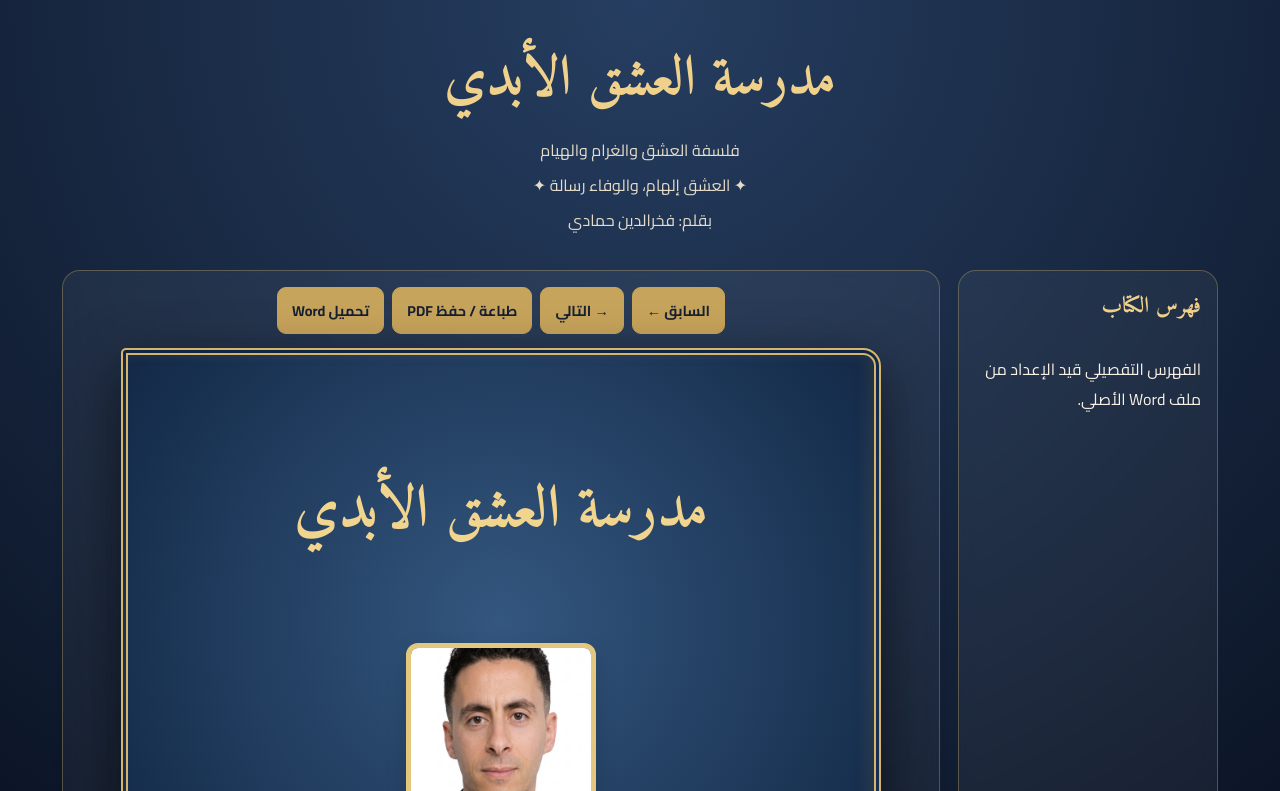
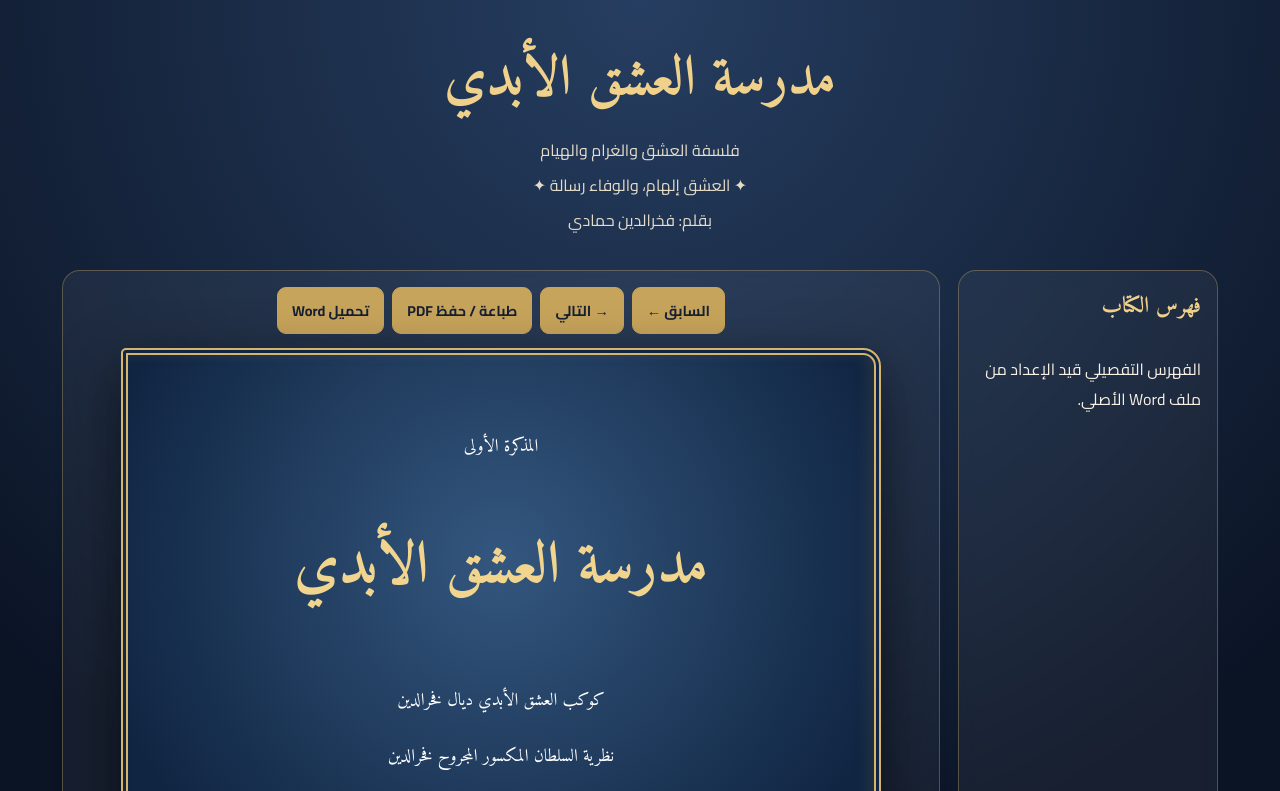
Before and after one commit to fakhrerddine/fakhreddine-book, a plain HTML site: page reader.html in a window 1280 px wide. Both pictures are taken after a click on the button "السابق ←". Shown: the top 791 px of the page. Drawn offline with Linux system fonts and the light colour scheme; no server answers.

Commit message:
Restore original Word cover text and styling

```diff
--- a/reader.html
+++ b/reader.html
@@ -39,14 +39,14 @@ aside h2{font:700 1.4rem Amiri;color:#f0d18b;margin:0 0 12px}
 <aside><h2>فهرس الكتاب</h2><nav id="toc" aria-label="فهرس الفصول"><p>يتم تحميل الفهرس…</p></nav></aside>
 <main class="reader">
 <div class="toolbar"><button id="prev" type="button">السابق ←</button><button id="next" type="button">→ التالي</button><button id="print" type="button">طباعة / حفظ PDF</button><a href="./book.docx" download>تحميل Word</a></div>
-<div class="page-wrap"><article class="page cover" id="page" aria-live="polite"><h2>مدرسة العشق الأبدي</h2><img class="cover-photo" src="./fakhreddine%20hamma.jpg" alt="صورة فخرالدين حمادي، مؤلف الكتاب"><p>فلسفة العشق والغرام والهيام</p><p>العشق الأبدي ليس مجرد كلمة تُكتب، بل إحساس عميق يتحوّل إلى خواطر ومعانٍ، وتبقى آثاره حاضرة في صفحات الروح والذاكرة.</p><p class="tagline">✦ العشق إلهام، والوفاء رسالة ✦</p><p class="author">بقلم: فخرالدين حمادي</p></article></div>
+<div class="page-wrap"><article class="page cover" id="page" aria-live="polite"><div class="cover-inner"><p class="cover-kicker">المذكرة الأولى</p><h2>مدرسة العشق الأبدي</h2><p class="cover-subtitle">كوكب العشق الأبدي ديال فخرالدين</p><p class="cover-theory">نظرية السلطان المكسور المجروح فخرالدين</p><div class="cover-rule">✦ ✦ ✦</div><p class="author">بقلم: فخرالدين حمادي</p><blockquote>«ليس كل عشق قصة لقاء؛ كاين عشق يبدا بالكلمات، ويكبر في الخيال، ويسكن الوجدان، ويخلّي في القلب حكاية مازال ما لقاتش نهايتها».</blockquote></div></article></div>
 <div class="status" id="status">الغلاف — في انتظار تجهيز نص الفصول من ملف Word الأصلي.</div>
 </main></div>
 <script>
 const page=document.getElementById('page'),toc=document.getElementById('toc'),status=document.getElementById('status');
 let chapters=[],current=-1;
 const palettes=[['#304b70','#e9d7b0'],['#76523d','#f0dfc5'],['#315b54','#d8e8d9'],['#62466e','#e6d9ef'],['#7b4d39','#f3dfc8'],['#315477','#dce8f4']];
-function show(i){if(i< -1||i>=chapters.length)return;current=i;page.classList.add('turn');setTimeout(()=>{page.classList.remove('cover');if(i===-1){page.classList.add('cover');page.innerHTML='<h2>مدرسة العشق الأبدي</h2><img class="cover-photo" src="./fakhreddine%20hamma.jpg" alt="صورة فخرالدين حمادي، مؤلف الكتاب"><p>فلسفة العشق والغرام والهيام</p><p>العشق الأبدي ليس مجرد كلمة تُكتب، بل إحساس عميق يتحوّل إلى خواطر ومعانٍ، وتبقى آثاره حاضرة في صفحات الروح والذاكرة.</p><p class="tagline">✦ العشق إلهام، والوفاء رسالة ✦</p><p class="author">بقلم: فخرالدين حمادي</p>';status.textContent='الغلاف';}else{const c=chapters[i],palette=palettes[i%palettes.length];page.style.setProperty('--accent',palette[0]);page.style.background='linear-gradient(135deg,'+palette[1]+',#fffaf0)';page.style.color='#302719';page.innerHTML='<h2></h2><div class="body"></div><span class="page-no"></span>';page.querySelector('h2').textContent=c.title||('الفصل '+(i+1));page.querySelector('.body').textContent=c.text||'سيُضاف نص هذا الفصل من النسخة الأصلية للكتاب.';if(c.image){const img=document.createElement('img');img.src=c.image;img.alt=c.imageAlt||('صورة توضيحية للفصل '+(i+1));page.querySelector('.body').prepend(img);}page.querySelector('.page-no').textContent='صفحة '+(i+1);status.textContent='الفصل '+(i+1)+' من '+chapters.length;}toc.querySelectorAll('button').forEach((b,n)=>b.setAttribute('aria-current',String(n===i)));},150);}
+function show(i){if(i< -1||i>=chapters.length)return;current=i;page.classList.add('turn');setTimeout(()=>{page.classList.remove('cover');if(i===-1){page.classList.add('cover');page.innerHTML='<div class="cover-inner"><p class="cover-kicker">المذكرة الأولى</p><h2>مدرسة العشق الأبدي</h2><p class="cover-subtitle">كوكب العشق الأبدي ديال فخرالدين</p><p class="cover-theory">نظرية السلطان المكسور المجروح فخرالدين</p><div class="cover-rule">✦ ✦ ✦</div><p class="author">بقلم: فخرالدين حمادي</p><blockquote>«ليس كل عشق قصة لقاء؛ كاين عشق يبدا بالكلمات، ويكبر في الخيال، ويسكن الوجدان، ويخلّي في القلب حكاية مازال ما لقاتش نهايتها».</blockquote></div>';status.textContent='الغلاف';}else{const c=chapters[i],palette=palettes[i%palettes.length];page.style.setProperty('--accent',palette[0]);page.style.background='linear-gradient(135deg,'+palette[1]+',#fffaf0)';page.style.color='#302719';page.innerHTML='<h2></h2><div class="body"></div><span class="page-no"></span>';page.querySelector('h2').textContent=c.title||('الفصل '+(i+1));page.querySelector('.body').textContent=c.text||'سيُضاف نص هذا الفصل من النسخة الأصلية للكتاب.';if(c.image){const img=document.createElement('img');img.src=c.image;img.alt=c.imageAlt||('صورة توضيحية للفصل '+(i+1));page.querySelector('.body').prepend(img);}page.querySelector('.page-no').textContent='صفحة '+(i+1);status.textContent='الفصل '+(i+1)+' من '+chapters.length;}toc.querySelectorAll('button').forEach((b,n)=>b.setAttribute('aria-current',String(n===i)));},150);}
 async function init(){try{const r=await fetch('./chapters.json');if(!r.ok)throw Error();chapters=await r.json();toc.innerHTML='';chapters.forEach((c,i)=>{const b=document.createElement('button');b.type='button';b.textContent=c.title||('الفصل '+(i+1));b.addEventListener('click',()=>show(i));toc.append(b);});if(chapters.length){status.textContent='تم تحميل '+chapters.length+' فصلاً.';}else{status.textContent='ملف الفصول فارغ حالياً؛ سنضيف محتوى الكتاب الأصلي.';}}catch(e){toc.innerHTML='<p>الفهرس التفصيلي قيد الإعداد من ملف Word الأصلي.</p>';status.textContent='واجهة القراءة جاهزة؛ الخطوة التالية إدراج نص الفصول والصور المعتمدة.';}}
 document.getElementById('prev').onclick=()=>show(current-1);document.getElementById('next').onclick=()=>show(current+1);document.getElementById('print').onclick=()=>window.print();document.addEventListener('keydown',e=>{if(e.key==='ArrowLeft')show(current+1);if(e.key==='ArrowRight')show(current-1)});init();
 </script>
```
